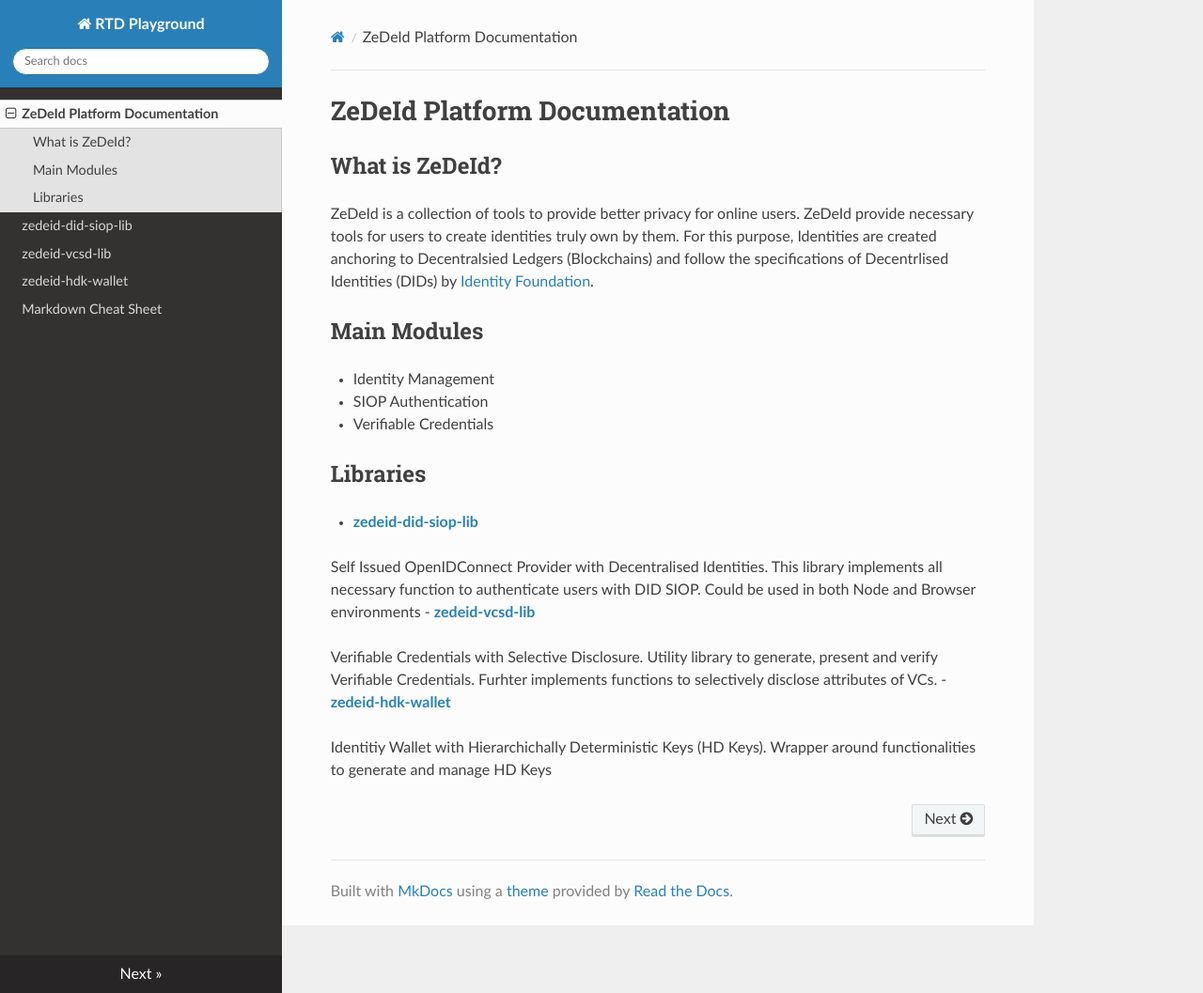
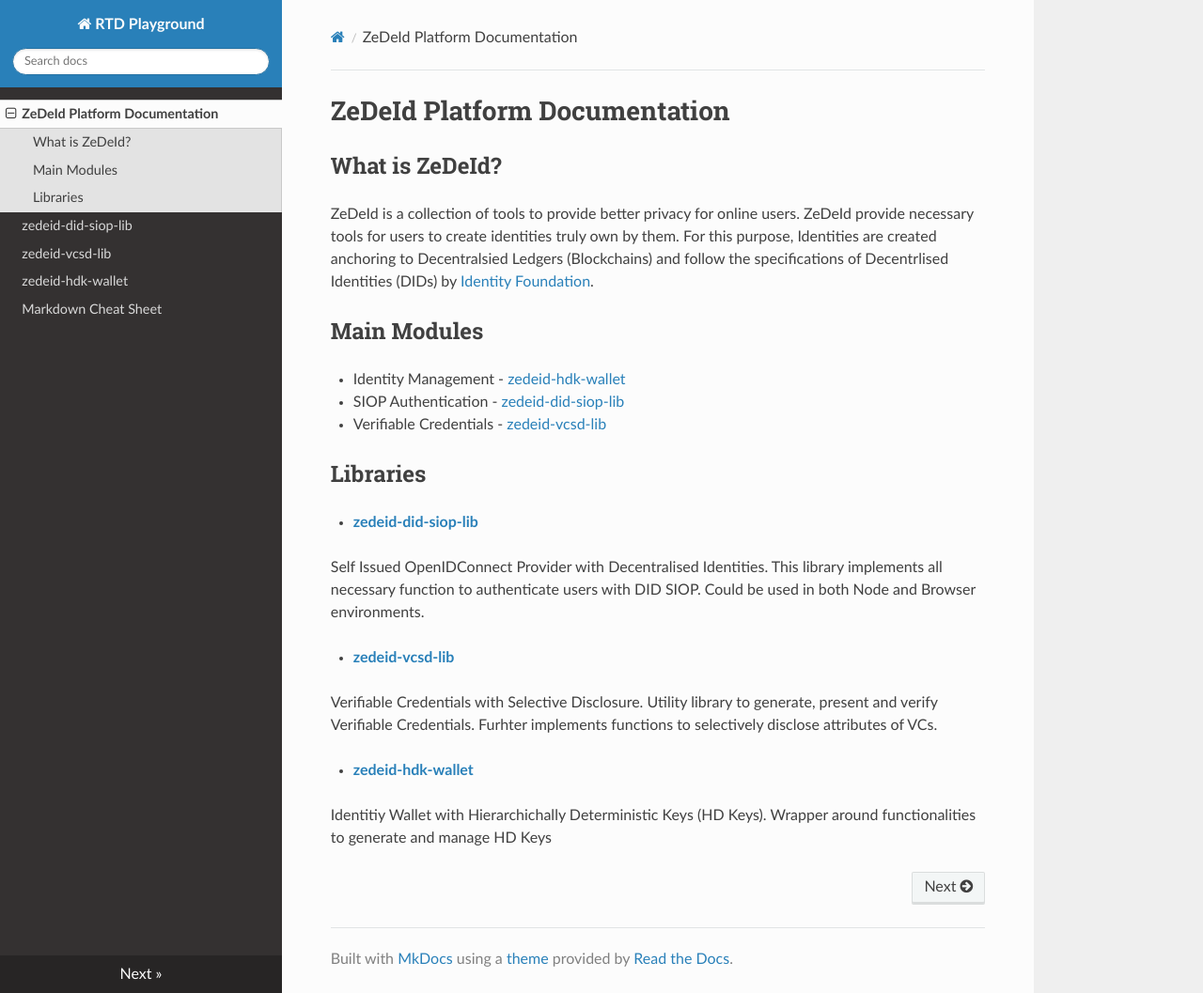
Before and after one commit to RadicalLedger/zedeid-platform-docs, an MkDocs documentation site: the page built from docs/index.md, in a window 1280 px wide and 1057 px high. Shown: the whole window at 94% size. Built offline with MkDocs 1.6.1, drawn with Linux system fonts in a browser that asks for light colours; nearby versions of some CDN libraries; old or Windows-style settings are respelled for this version of MkDocs.

Commit message:
formatting

```diff
--- a/docs/index.md
+++ b/docs/index.md
@@ -5,17 +5,19 @@
 ZeDeId is a collection of tools to provide better privacy for online users. ZeDeId provide necessary tools for users to create identities truly own by them. For this purpose, Identities are created anchoring to Decentralsied Ledgers (Blockchains) and follow the specifications of Decentrlised Identities (DIDs) by [Identity Foundation](http://identity.foundation/).
 
 ## Main Modules
- - Identity Management
- - SIOP Authentication
- - Verifiable Credentials
+ - Identity Management - [zedeid-hdk-wallet](zedeid-hdk-wallet)
+ - SIOP Authentication - [zedeid-did-siop-lib](zedeid-did-siop-lib)
+ - Verifiable Credentials - [zedeid-vcsd-lib](zedeid-vcsd-lib)
 
 ## Libraries
 - **[zedeid-did-siop-lib](zedeid-did-siop-lib)**
 
-Self Issued OpenIDConnect Provider with Decentralised Identities. This library implements all necessary function to authenticate users with DID SIOP. Could be used in both Node and Browser environments
+Self Issued OpenIDConnect Provider with Decentralised Identities. This library implements all necessary function to authenticate users with DID SIOP. Could be used in both Node and Browser environments.
+
 - **[zedeid-vcsd-lib](zedeid-vcsd-lib)**
 
 Verifiable Credentials with Selective Disclosure. Utility library to generate, present and verify Verifiable Credentials. Furhter implements functions to selectively disclose attributes of VCs.
+
 - **[zedeid-hdk-wallet](zedeid-hdk-wallet)**
 
 Identitiy Wallet with Hierarchichally Deterministic Keys (HD Keys). Wrapper around functionalities to generate and manage HD Keys
```
